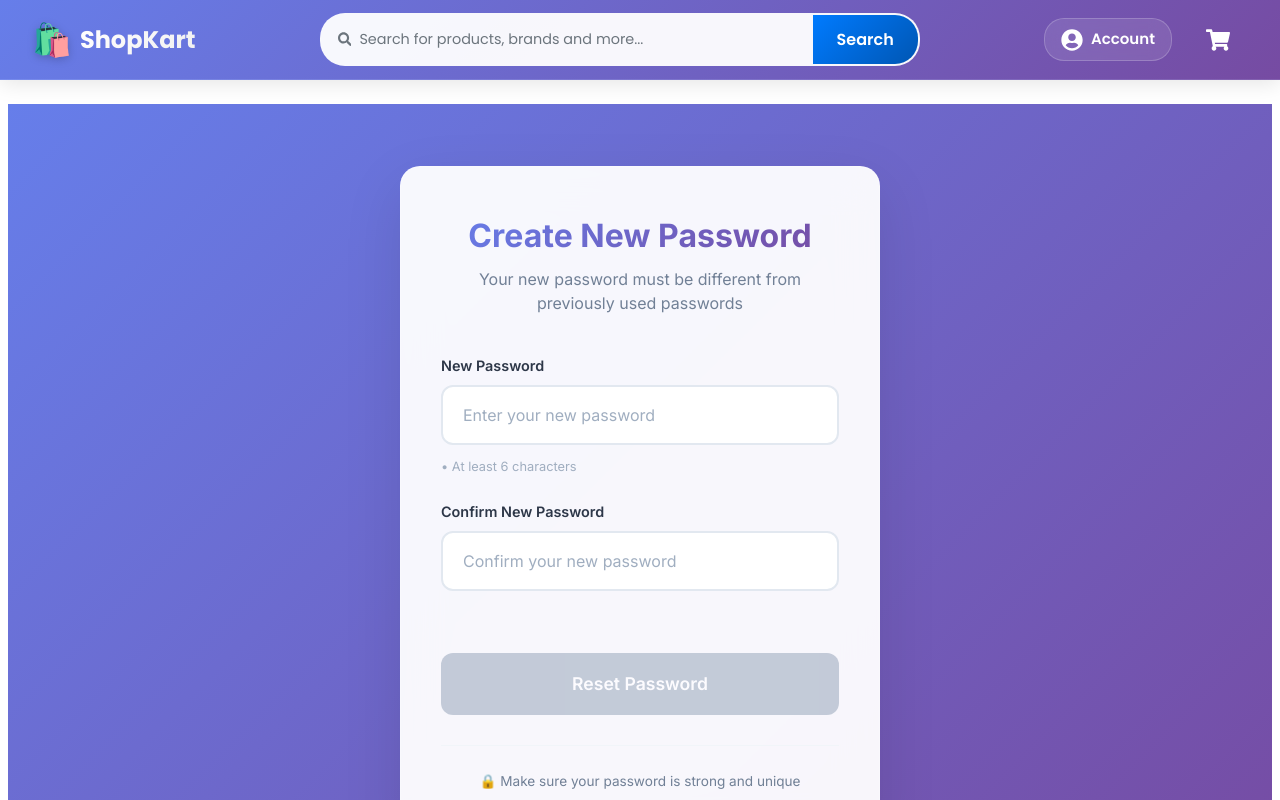
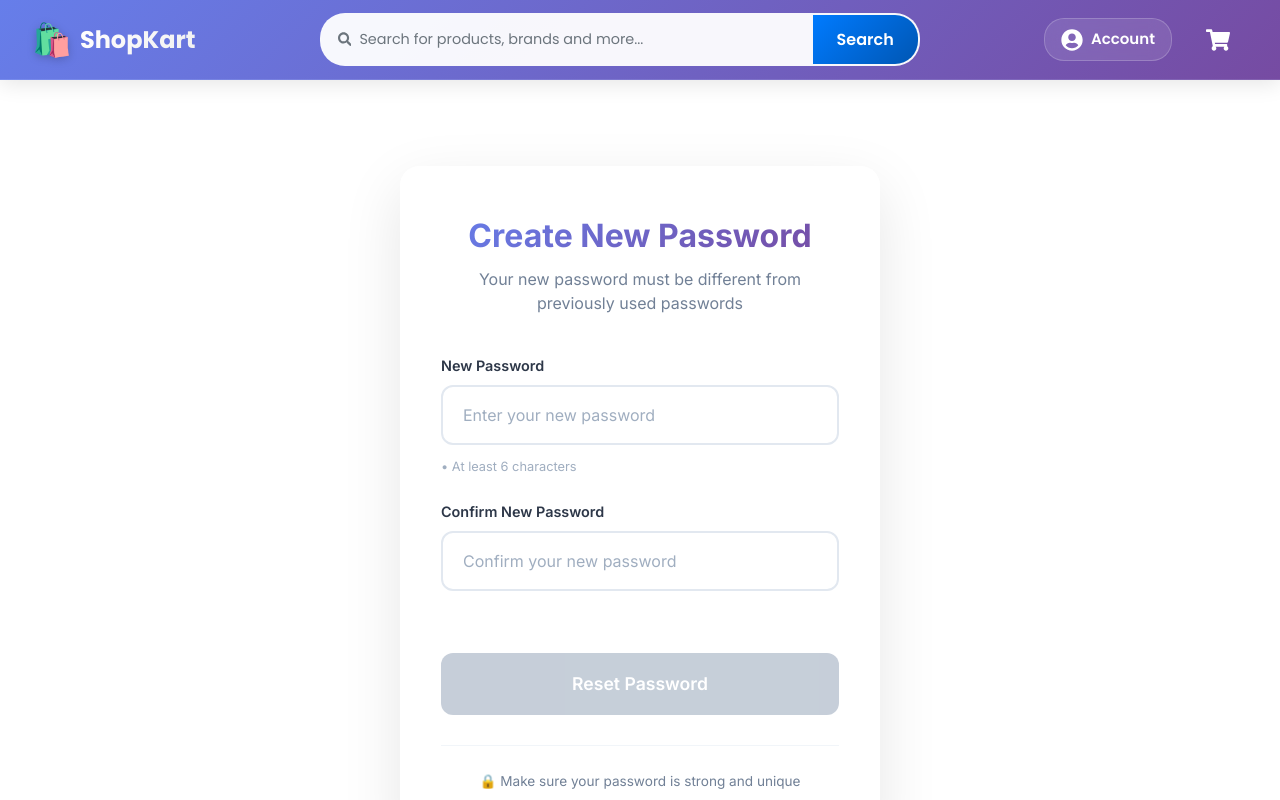
Before and after one commit to Akash-ojha-AJ2/E-Commerce-Website, a React (Vite) app in the folder client/: page /password/reset/1 in a window 1280 px wide. Shown: the top 800 px of the page. Built offline with nearby package versions, Linux system fonts and the light colour scheme; no server answers.

Commit message:
Remove background gradient from ResetPassword.css
Removed the background gradient from the reset password page.

```diff
--- a/client/src/Auth/ResetPassword.css
+++ b/client/src/Auth/ResetPassword.css
@@ -1,7 +1,6 @@
 /* ResetPassword.css */
 .reset-password-page {
   min-height: 100vh;
-  background: linear-gradient(135deg, #667eea 0%, #764ba2 100%);
   display: flex;
   align-items: center;
   justify-content: center;
```
